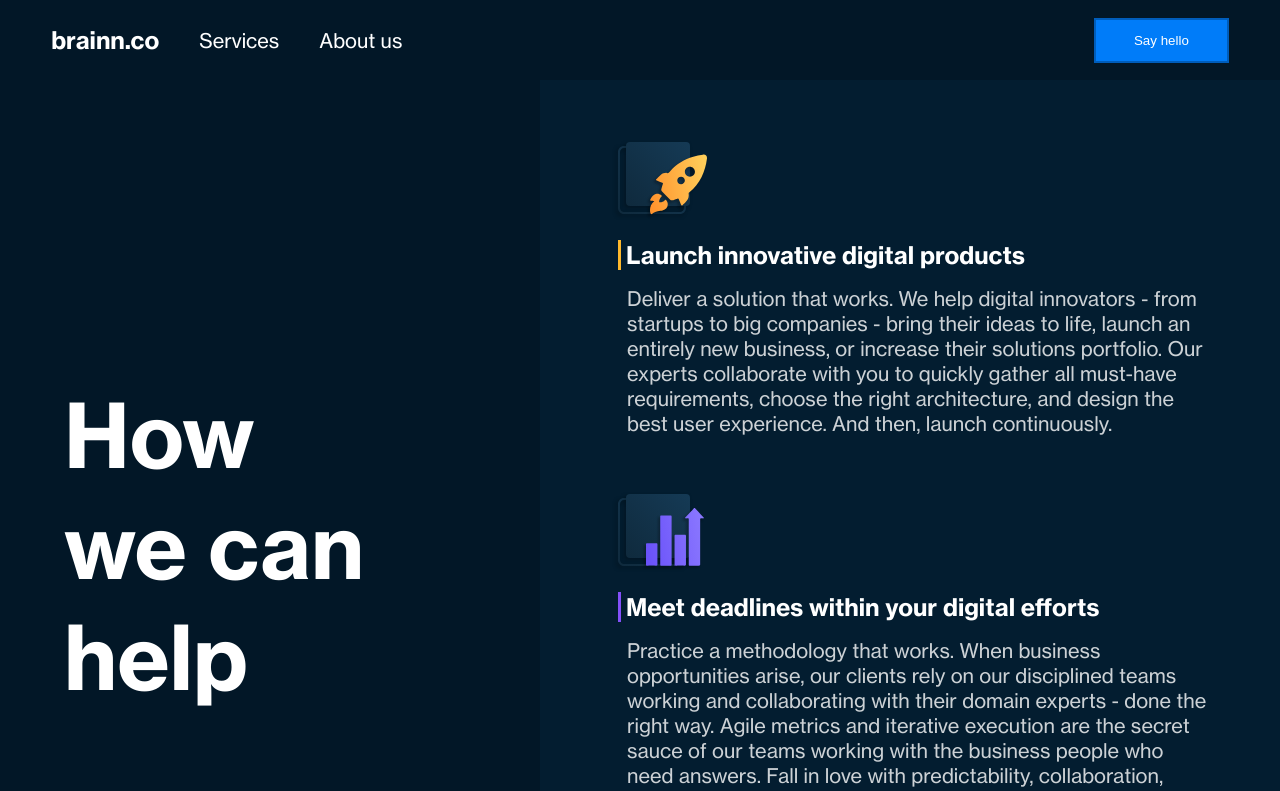
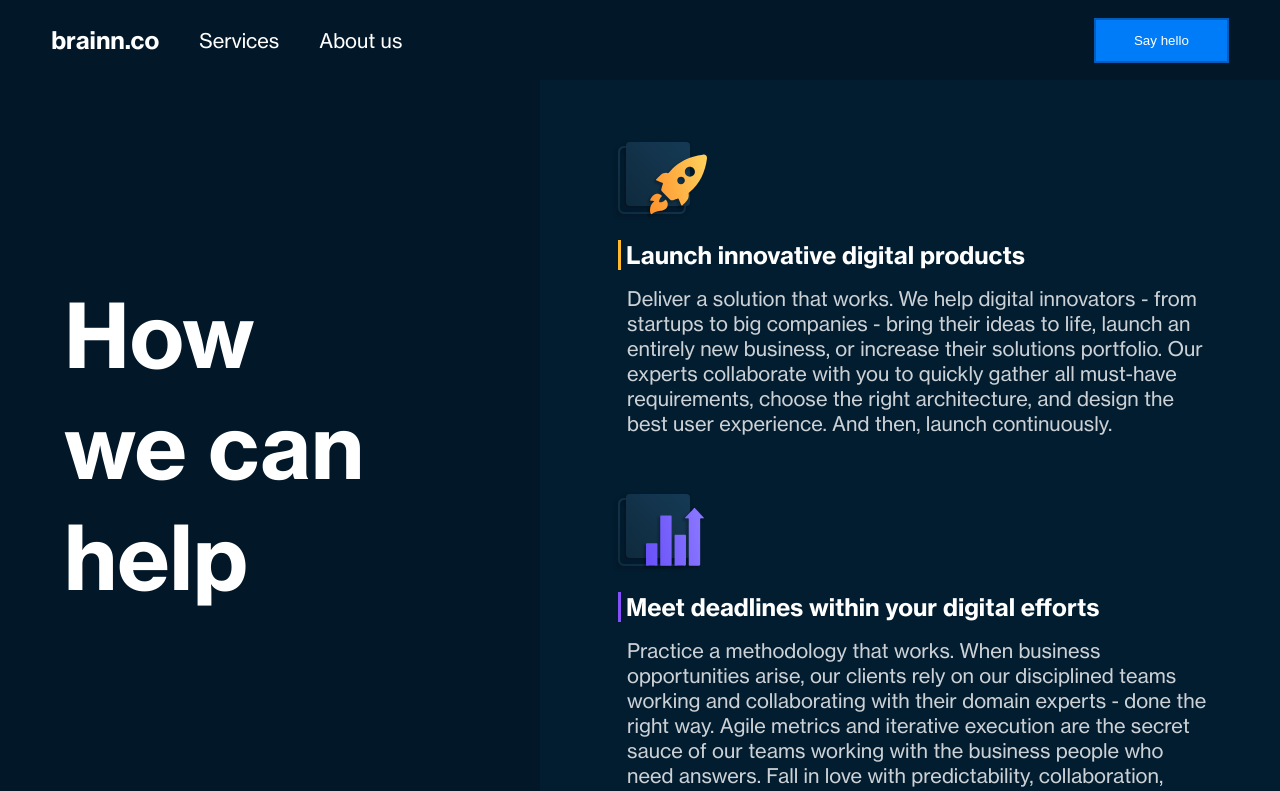
Before and after one commit to alexandreohara/brainn-lp, a React (Create React App) app: page /how-we-can-help in a window 1280 px wide. Shown: the top 791 px of the page. Built offline with nearby package versions, Linux system fonts and the light colour scheme; a small style sheet from the web is missing.

Commit message:
Make header sticky

```diff
--- a/src/pages/HowWeCanHelp.tsx
+++ b/src/pages/HowWeCanHelp.tsx
@@ -15,13 +15,20 @@ const StyledPageWrapper = styled.div`
   padding-top: 80px;
 `;
 
+const StyledHeaderCol = styled(Col)`
+  padding-top: 200px;
+  padding-bottom: 100px;
+`;
+
 const StyledHeader = styled.div`
   font-size: 88px;
   font-weight: bold;
   color: ${Colors.white};
   overflow-x: hidden;
   margin-left: 64px;
-  margin-top: 300px;
+  position: sticky;
+  position: -webkit-sticky;
+  top: 100px;
 
   @media (max-width: 767px) {
     font-size: 44px;
@@ -96,13 +103,13 @@ const HowWeCanHelp = () => {
     <>
       <StyledPageWrapper>
         <Row>
-          <Col sm={12} md={5} style={{ display: 'flex' }}>
+          <StyledHeaderCol sm={12} md={5}>
             <StyledHeader>
               <StyledInlineHeader>How </StyledInlineHeader>
               <StyledInlineHeader>we can </StyledInlineHeader>
               <StyledInlineHeader>help </StyledInlineHeader>
             </StyledHeader>
-          </Col>
+          </StyledHeaderCol>
           <Col sm={12} md={7}>
             <StyledServiceAspects>
               <StyledAspectWrapper>
```
